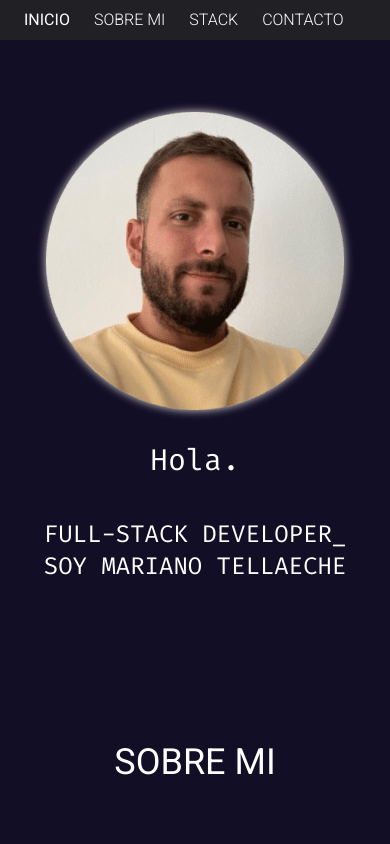
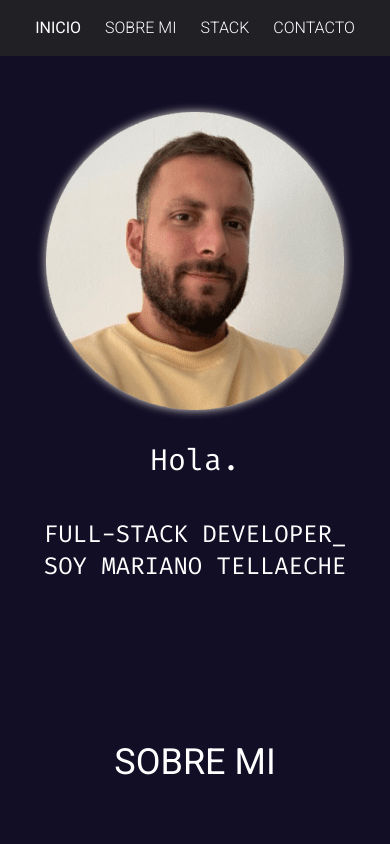
Before and after one commit to marianotella/marianotella, a React (Vite) app: page / in a window 390 px wide. Shown: the top 844 px of the page. Built offline with nearby package versions, Linux system fonts and the light colour scheme.

Commit message:
fix menu details

```diff
--- a/src/components/menu.tsx
+++ b/src/components/menu.tsx
@@ -52,7 +52,7 @@
   const [selected, setSelected] = useState(0)
 
   return (
-    <div className="flex bg-[#262626cc] md:bg-[#D9D9D966] py-2 px-6 md:rounded-lg gap-6 font-light">
+    <div className="flex bg-[#262626cc] py-4 md:bg-[#D9D9D966] md:py-2 px-6 md:rounded-lg gap-6 font-light justify-center">
       {MENU_BUTTONS.map((button, index) => (
         <MenuButton
           key={`button-${index}`}
```
